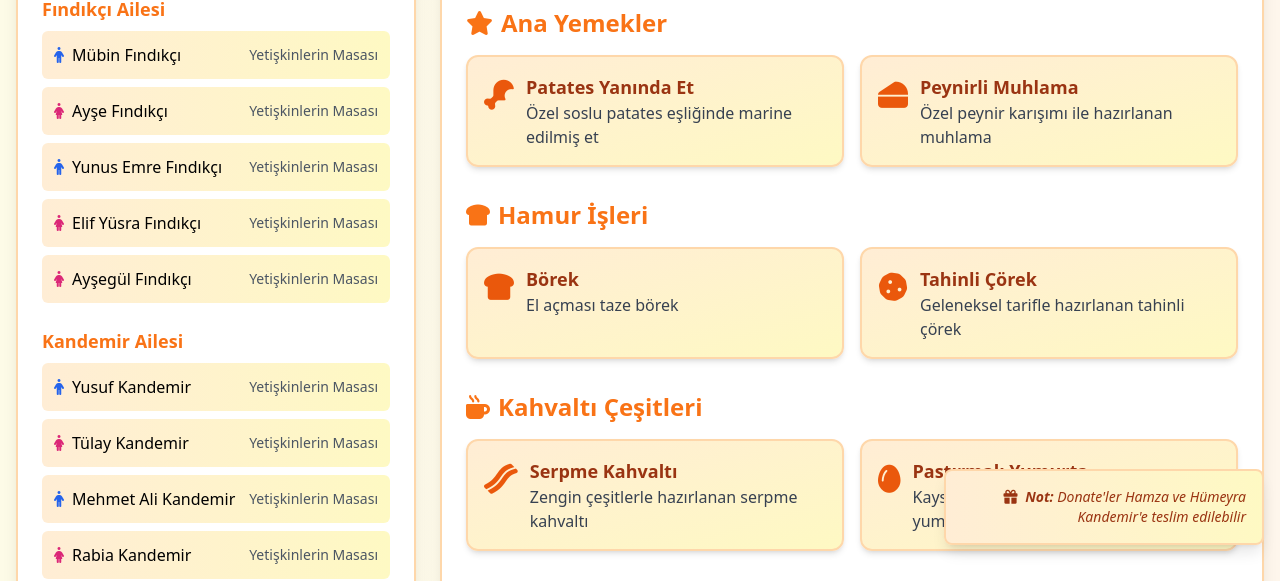
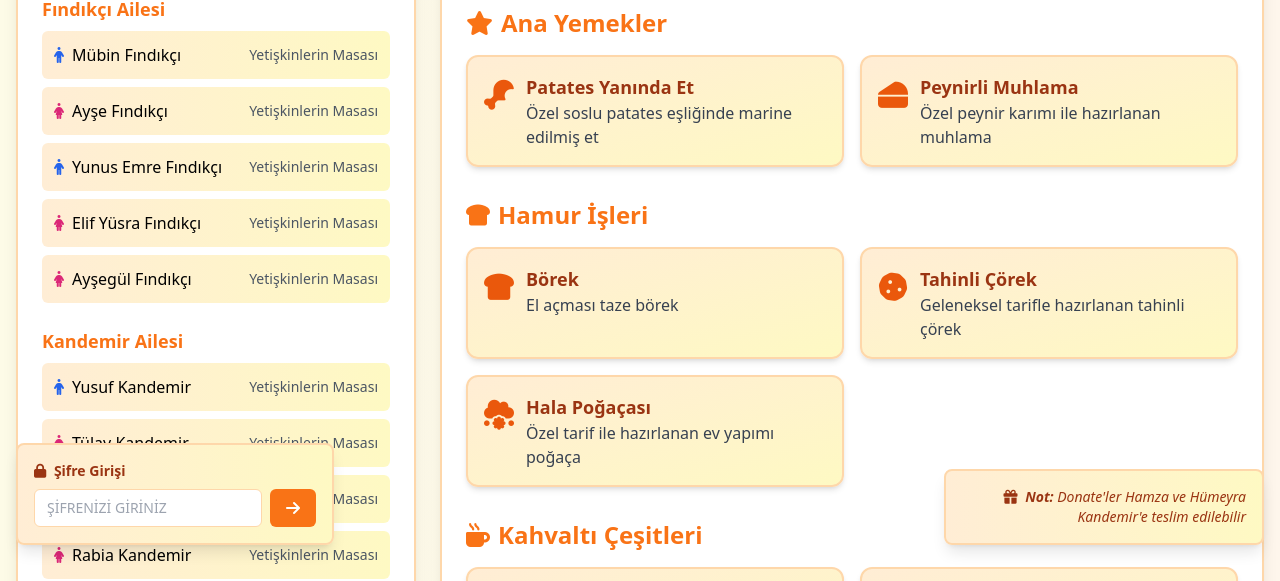
Before and after one commit to eymenkandemir/eymenkandemir.github.io, a plain HTML site: page index.html in a window 1280 px wide. Shown: the part 239-820 px from the top of the page. Drawn offline with nearby package versions, Linux system fonts and the light colour scheme.

Commit message:
Update index.html

```diff
--- a/index.html
+++ b/index.html
@@ -192,7 +192,7 @@
                                     <i class="fas fa-cheese text-3xl text-orange-600 mr-3 mt-1"></i>
                                     <div>
                                         <h3 class="font-bold text-lg text-orange-800">Peynirli Muhlama</h3>
-                                        <p class="text-gray-700">Özel peynir karışımı ile hazırlanan muhlama</p>
+                                        <p class="text-gray-700">Özel peynir karımı ile hazırlanan muhlama</p>
                                     </div>
                                 </div>
                             </div>
@@ -220,6 +220,15 @@
                                     <div>
                                         <h3 class="font-bold text-lg text-orange-800">Tahinli Çörek</h3>
                                         <p class="text-gray-700">Geleneksel tarifle hazırlanan tahinli çörek</p>
+                                    </div>
+                                </div>
+                            </div>
+                            <div class="food-card bg-gradient-to-br from-orange-100 to-yellow-100 p-4 rounded-xl shadow-md hover:shadow-xl border-2 border-orange-200">
+                                <div class="flex items-start">
+                                    <i class="fas fa-cloud-meatball text-3xl text-orange-600 mr-3 mt-1"></i>
+                                    <div>
+                                        <h3 class="font-bold text-lg text-orange-800">Hala Poğaçası</h3>
+                                        <p class="text-gray-700">Özel tarif ile hazırlanan ev yapımı poğaça</p>
                                     </div>
                                 </div>
                             </div>
@@ -264,5 +273,69 @@
             <span class="font-semibold">Not:</span> Donate'ler Hamza ve Hümeyra Kandemir'e teslim edilebilir
         </p>
     </div>
+
+    <!-- Şifre kutusu - sol alt köşe -->
+    <div class="fixed bottom-4 left-4 bg-gradient-to-r from-orange-100 to-yellow-100 p-4 rounded-lg shadow-lg border-2 border-orange-200">
+        <form class="flex flex-col space-y-2" onsubmit="checkPassword(event)">
+            <label class="text-sm font-semibold text-orange-800">
+                <i class="fas fa-lock mr-1"></i> Şifre Girişi
+            </label>
+            <div class="flex space-x-2">
+                <input
+                    type="text"
+                    id="passwordInput"
+                    placeholder="Şifrenizi giriniz"
+                    class="px-3 py-2 rounded-md border border-orange-200 focus:outline-none focus:ring-2 focus:ring-orange-400 text-sm uppercase"
+                    autocomplete="off"
+                >
+                <button
+                    type="submit"
+                    class="bg-orange-500 hover:bg-orange-600 text-white px-4 py-2 rounded-md transition-colors duration-200 flex items-center"
+                >
+                    <i class="fas fa-arrow-right"></i>
+                </button>
+            </div>
+        </form>
+    </div>
+
+    <!-- YKS Mesajı - başlangıçta gizli -->
+    <div id="yksMessage" class="fixed inset-0 flex items-center justify-center bg-black/50 hidden">
+        <div class="bg-gradient-to-r from-orange-500 to-red-500 text-white px-12 py-8 rounded-2xl shadow-2xl transform scale-110 animate-bounce">
+            <div class="text-center">
+                <h2 class="text-4xl md:text-6xl font-bold tracking-wider">
+                    YKS'YE SON
+                </h2>
+                <div class="text-7xl md:text-9xl font-black my-4 text-yellow-300">
+                    222
+                </div>
+                <h2 class="text-4xl md:text-6xl font-bold tracking-wider">
+                    GÜN
+                </h2>
+            </div>
+        </div>
+    </div>
+
+    <!-- JavaScript kodu -->
+    <script>
+    function checkPassword(event) {
+        event.preventDefault();
+
+        const password = document.getElementById('passwordInput').value;
+        const messageElement = document.getElementById('yksMessage');
+
+        if (password.toUpperCase() === 'YKS') {
+            // Şifreyi temizle
+            document.getElementById('passwordInput').value = '';
+
+            // Mesajı göster
+            messageElement.classList.remove('hidden');
+
+            // 5 saniye sonra mesajı gizle
+            setTimeout(() => {
+                messageElement.classList.add('hidden');
+            }, 5000);
+        }
+    }
+    </script>
 </body>
 </html>
```
